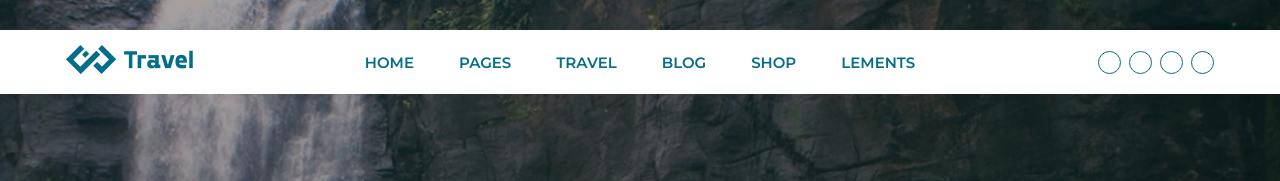
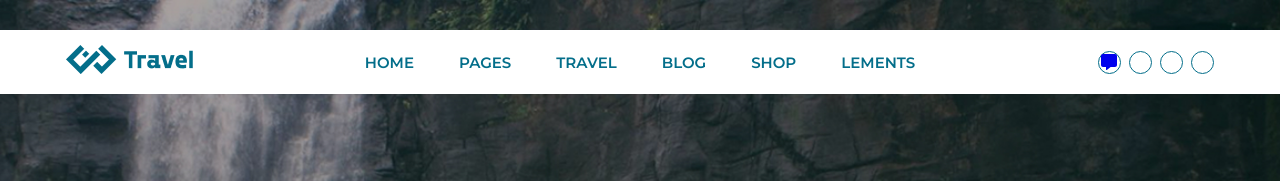
Before and after one commit to dev-monirul1/travelwithreact, a React (Vite) app: page / in a window 1280 px wide. Shown: the top 181 px of the page. Built offline with nearby package versions, Linux system fonts and the light colour scheme.

Commit message:
nav message icon add

```diff
--- a/src/section/navbar/Navbar.jsx
+++ b/src/section/navbar/Navbar.jsx
@@ -4,6 +4,7 @@ import './navbar.css'
 import Image from '../../components/Image'
 import Anchor from '../../components/Anchor'
 import { menuData }  from '../../dummyData/menuData'
+import { FaMessage } from "react-icons/fa6";
 
 
 
@@ -37,7 +38,7 @@ const Navbar = () => {
                 </div>
                 <div className="nav_actions">
                     <a href="#" className="nav_action_item">
-                        <i className="fa-solid fa-message"></i>
+                        <FaMessage />
                     </a>
                     <a href="#" className="nav_action_item">
                         <i className="fa-solid fa-location-arrow"></i>
```
